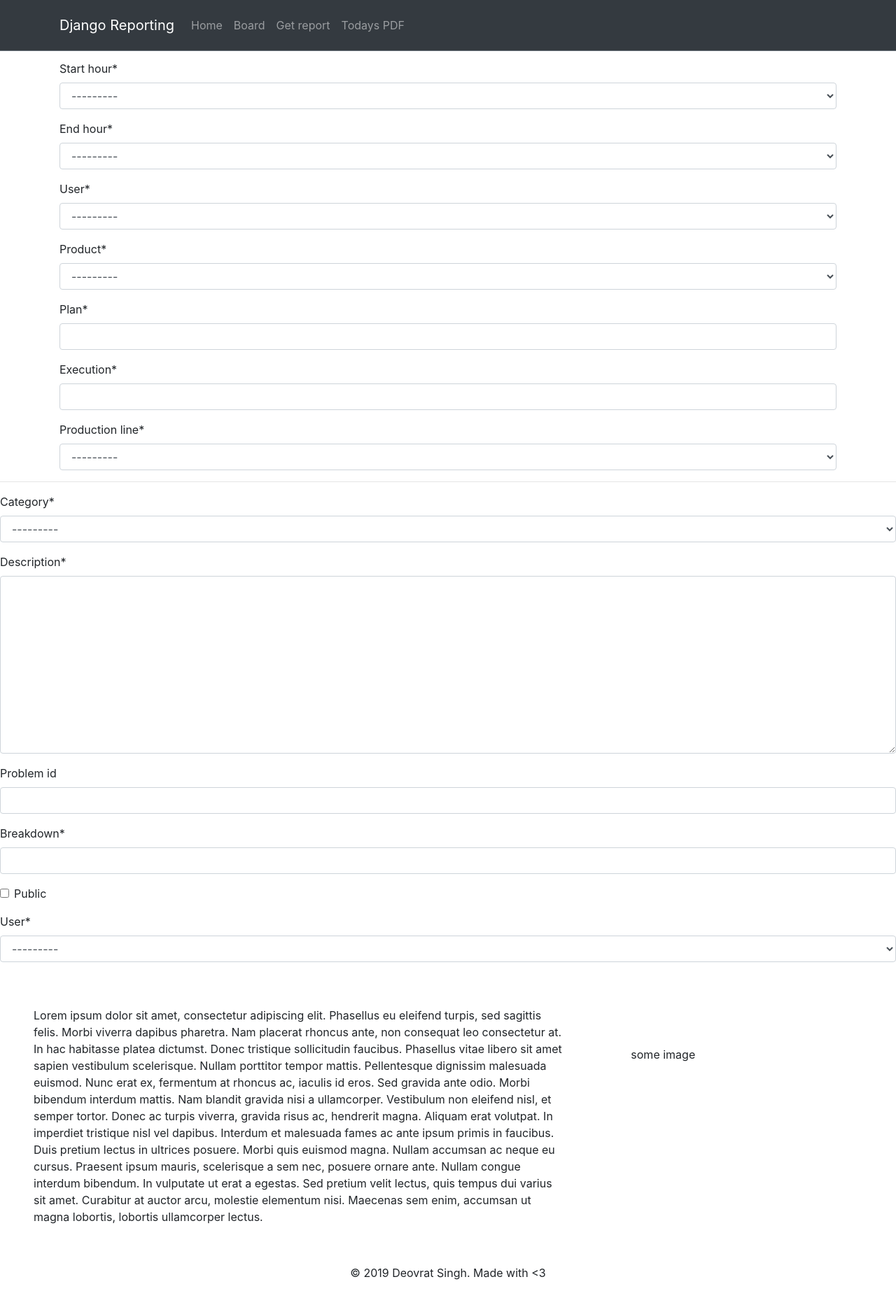
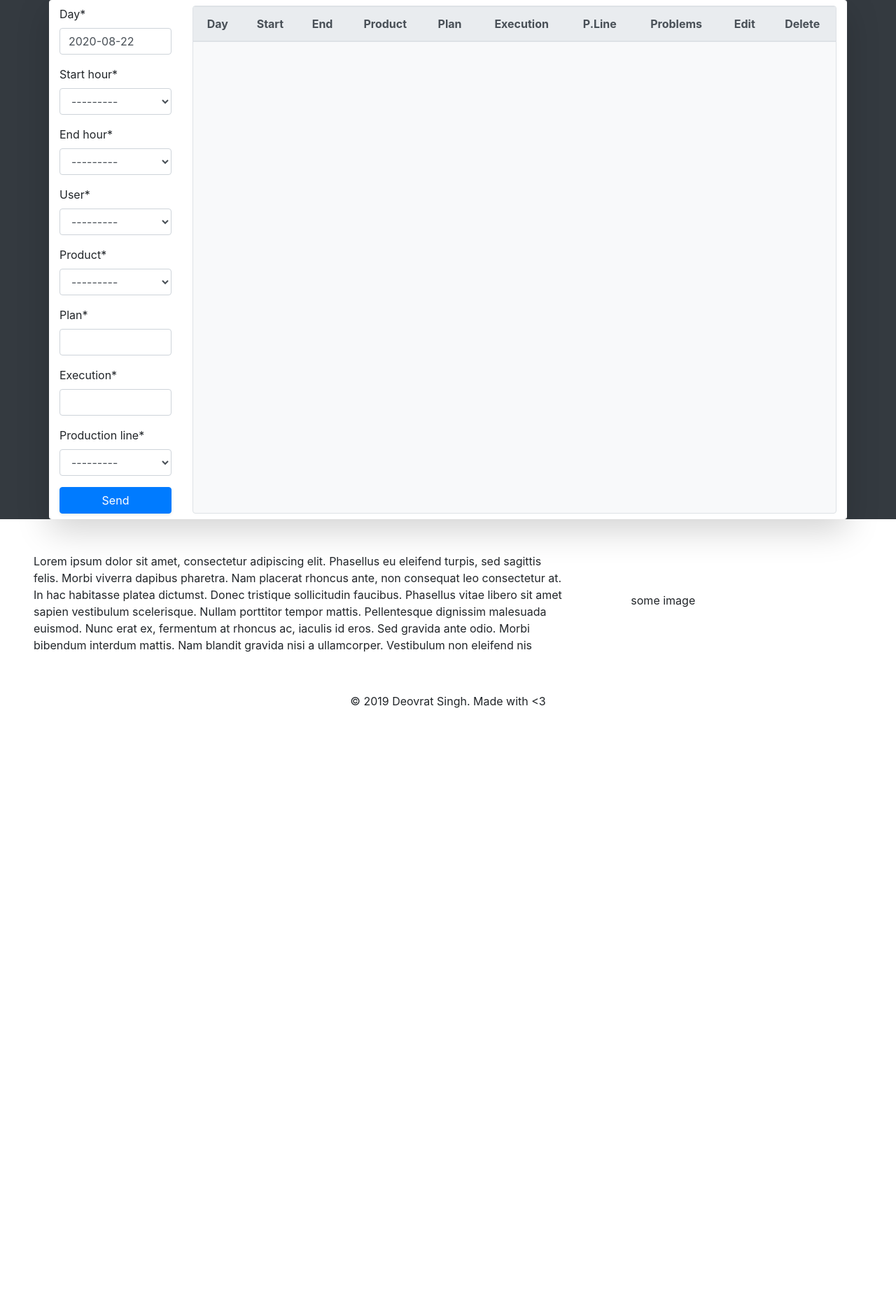
Before and after one commit to devsingh-code/Django-Reporting-App, a Django app: page /reports/ in a window 1280 px wide. Shown: the whole page at 70% size. After the commit the page ends 1012 px from the top, so only its background shows below. Run offline with Django 3.2, Linux system fonts and the light colour scheme; data comes from the database, SQL or seed files in the repository; lists and menus that the app fills with data are empty; some libraries are stand-ins or nearby versions.

Commit message:
Styling Reports page

```diff
--- a/reports/templates/reports/report.html
+++ b/reports/templates/reports/report.html
@@ -6,11 +6,35 @@
 {% endblock title %}
 
 {% block content %}
-<div class="container">
-    {{form| crispy}}
+<div class="container bg-white shadow-lg rounded py-2">
+  <div class="row">
+    <div class="col-2">
+      <form action="" method="POST">
+        {{form| crispy}}
+        <button type="submit" class="btn btn-primary btn-block shadow-sm mt-3">Send</button>
+      </form>
+    </div>
+    <div class="col-10">
+      <div style= "overflow-y:scroll" class="w-100 h-100 bg-light rounded border">
+        <table class="table">
+          <thead class="thead-light">
+            <tr class="text-center">
+              <th scope="col">Day</th>
+              <th scope="col">Start</th>
+              <th scope="col">End</th>
+              <th scope="col">Product</th>
+              <th scope="col">Plan</th>
+              <th scope="col">Execution</th>
+              <th scope="col">P.Line</th>
+              <th scope="col">Problems</th>
+              <th scope="col">Edit</th>
+              <th scope="col">Delete</th>
+            </tr>
+          </thead>
+        </table>
+      </div>
+    </div>
+  </div>
 </div>
 
-  <hr/>
-  {{pform | crispy}}
-
 {% endblock content %}
--- a/templates/base.html
+++ b/templates/base.html
@@ -12,9 +12,14 @@
 <title>Project Name | {% block title %} {% endblock title %}</title>
 </head>
 <body>
-{% include 'navbar.html' %}
-{% block content %}
-{% endblock content %}
+
+<section class="bg-dark ">
+    <div>
+    {% block content %}
+    {% endblock content %}
+    </div>
+</section>
+
 {% include 'footer.html' %}
 <script src="https://cdnjs.cloudflare.com/ajax/libs/popper.js/1.12.9/umd/popper.min.js"></script>
 <script src="https://maxcdn.bootstrapcdn.com/bootstrap/4.0.0/js/bootstrap.min.js"></script>
--- a/templates/footer.html
+++ b/templates/footer.html
@@ -3,9 +3,7 @@
     <div class="col-12">
         <div class="row">
             <div class="col-8 p-5">
-                Lorem ipsum dolor sit amet, consectetur adipiscing elit. Phasellus eu eleifend turpis, sed sagittis felis. Morbi viverra dapibus pharetra. Nam placerat rhoncus ante, non consequat leo consectetur at. In hac habitasse platea dictumst. Donec tristique sollicitudin faucibus. Phasellus vitae libero sit amet sapien vestibulum scelerisque. Nullam porttitor tempor mattis. Pellentesque dignissim malesuada euismod. Nunc erat ex, fermentum at rhoncus ac, iaculis id eros. Sed gravida ante odio. Morbi bibendum interdum mattis. Nam blandit gravida nisi a ullamcorper. Vestibulum non eleifend nisl, et semper tortor. Donec ac turpis viverra, gravida risus ac, hendrerit magna. Aliquam erat volutpat.
-
-                In imperdiet tristique nisl vel dapibus. Interdum et malesuada fames ac ante ipsum primis in faucibus. Duis pretium lectus in ultrices posuere. Morbi quis euismod magna. Nullam accumsan ac neque eu cursus. Praesent ipsum mauris, scelerisque a sem nec, posuere ornare ante. Nullam congue interdum bibendum. In vulputate ut erat a egestas. Sed pretium velit lectus, quis tempus dui varius sit amet. Curabitur at auctor arcu, molestie elementum nisi. Maecenas sem enim, accumsan ut magna lobortis, lobortis ullamcorper lectus.
+                Lorem ipsum dolor sit amet, consectetur adipiscing elit. Phasellus eu eleifend turpis, sed sagittis felis. Morbi viverra dapibus pharetra. Nam placerat rhoncus ante, non consequat leo consectetur at. In hac habitasse platea dictumst. Donec tristique sollicitudin faucibus. Phasellus vitae libero sit amet sapien vestibulum scelerisque. Nullam porttitor tempor mattis. Pellentesque dignissim malesuada euismod. Nunc erat ex, fermentum at rhoncus ac, iaculis id eros. Sed gravida ante odio. Morbi bibendum interdum mattis. Nam blandit gravida nisi a ullamcorper. Vestibulum non eleifend nis
             </div>
 
             <div class="col-4 p-5">
```
